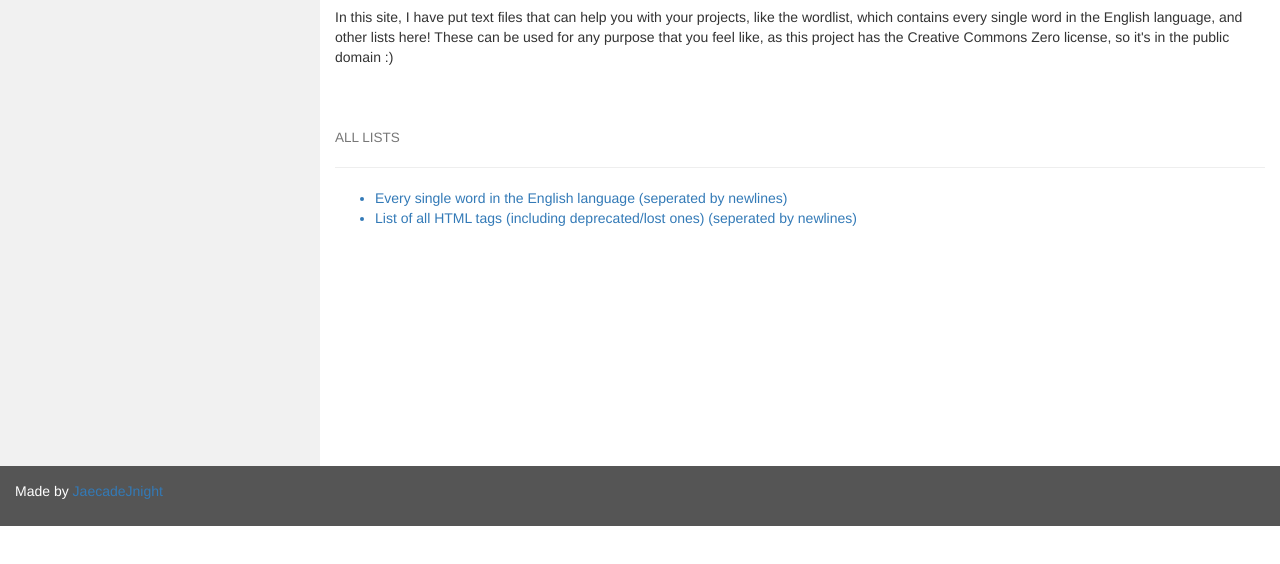
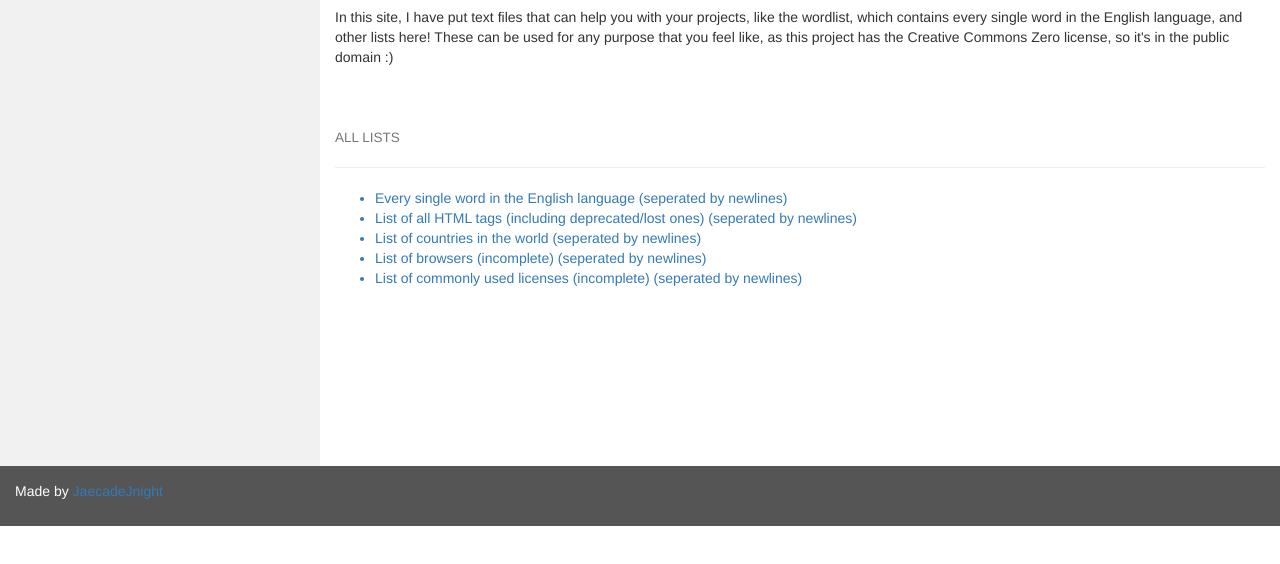
Before and after one commit to Jeffreymaniac/jeffsepiclists, a plain HTML site: page index.html in a window 1280 px wide. Shown: the part 134-698 px from the top of the page. Drawn offline with nearby package versions, Linux system fonts and the light colour scheme.

Commit message:
Update index.html

```diff
--- a/index.html
+++ b/index.html
@@ -59,6 +59,9 @@
 <ul>
 <a href="lists/wordlist.txt"><li>Every single word in the English language (seperated by newlines)</li></a>
 <a href="lists/allHTMLtags.txt"><li>List of all HTML tags (including deprecated/lost ones) (seperated by newlines)</li></a>
+<a href="lists/countries.txt"><li>List of countries in the world (seperated by newlines)</li></a>
+<a href="lists/browsers.txt"><li>List of browsers (incomplete) (seperated by newlines)</li></a>
+<a href="lists/licenses.txt"><li>List of commonly used licenses (incomplete) (seperated by newlines)</li></a>
 
 </ul>
 
```
